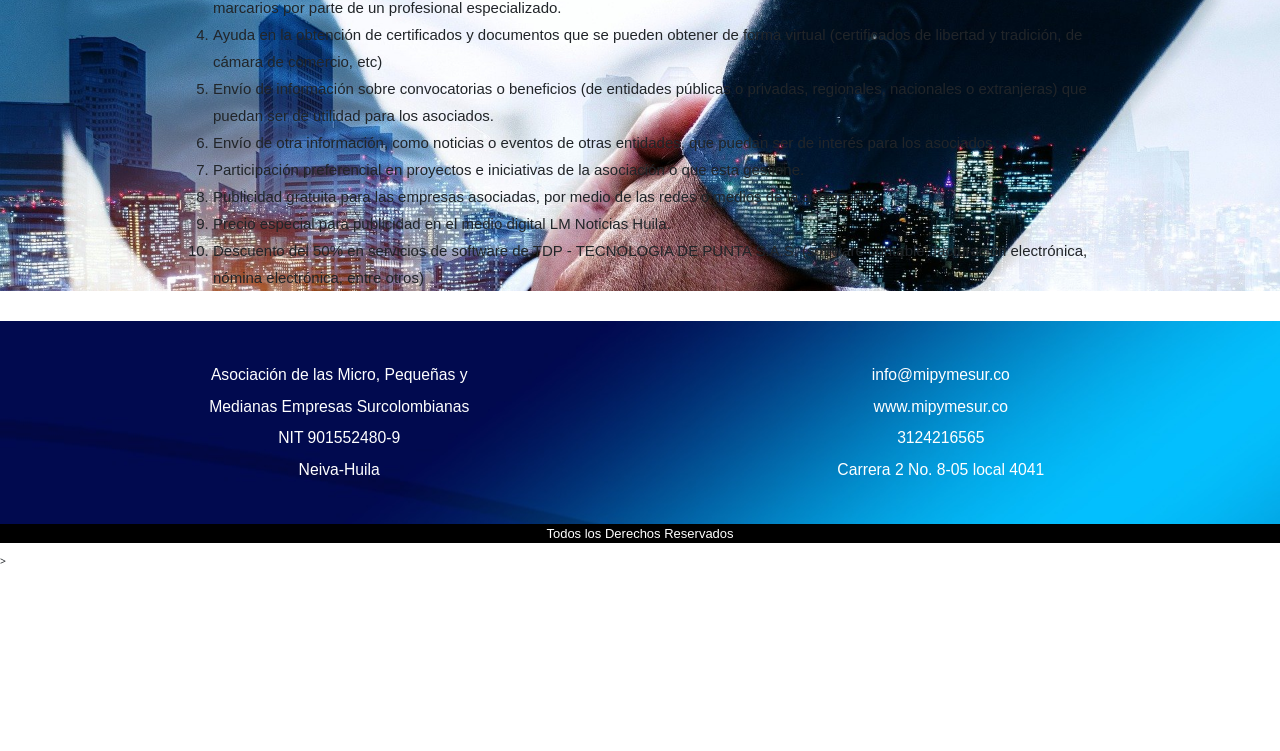
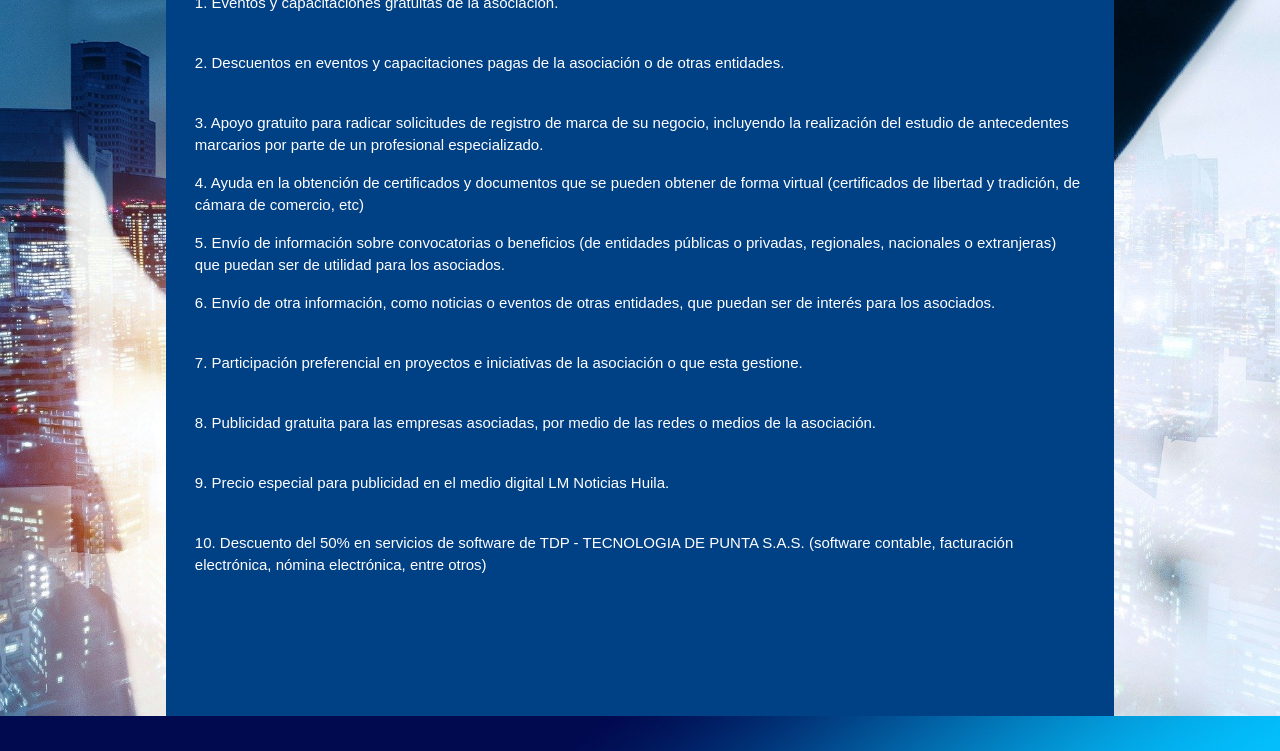
Before and after one commit to camilapuentesvargas/SITIO-WEB, a website: page pages/beneficios.html in a window 1280 px wide. Shown: the part 255-1006 px from the top of the page. Before the commit the page ends 824 px from the top, so only its background shows below. Drawn offline with nearby package versions, Linux system fonts and the light colour scheme; files whose address does not match are found by name.

Commit message:
sitio web

```diff
--- a/pages/beneficios.html
+++ b/pages/beneficios.html
@@ -45,19 +45,24 @@
   </header>
 
   <main>
-    <h1 class="tituloBeneficios colorBlue">BENEFICIOS PARA SOCIOS</h1>
-    <ul class="letraBeneficios">
-        <li>Eventos y capacitaciones gratuitas de la asociación.</li>
-        <li>Descuentos en eventos y capacitaciones pagas de la asociación o de otras entidades.</li>
-        <li>Apoyo gratuito para radicar solicitudes de registro de marca de su negocio, incluyendo la realización del estudio de antecedentes marcarios por parte de un profesional especializado.</li>
-        <li>Ayuda en la obtención de certificados y documentos que se pueden obtener de forma virtual (certificados de libertad y tradición, de cámara de comercio, etc)</li>
-        <li>Envío de información sobre convocatorias o beneficios (de entidades públicas o privadas, regionales, nacionales o extranjeras) que puedan ser de utilidad para los asociados.</li>
-        <li>Envío de otra información, como noticias o eventos de otras entidades, que puedan ser de interés para los asociados.</li>
-        <li>Participación preferencial en proyectos e iniciativas de la asociación o que esta gestione.</li>
-        <li>Publicidad gratuita para las empresas asociadas, por medio de las redes o medios de la asociación.</li>
-        <li>Precio especial para publicidad en el medio digital LM Noticias Huila.</li>
-        <li>Descuento del 50% en servicios de software de TDP - TECNOLOGIA DE PUNTA S.A.S. (software contable, facturación electrónica, nómina electrónica, entre otros)</li>
-    </ul>
+    <div class="containerBeneficios">
+      <div class="BENEFICIOS-PARA-SOCIOS">BENEFICIOS PARA SOCIOS</div>
+      <div class="primero">1. Eventos y capacitaciones gratuitas de la asociación.</div>
+      <div class="segundo">2. Descuentos en eventos y capacitaciones pagas de la asociación o de otras entidades.</div>
+      <div class="tercero">3. Apoyo gratuito para radicar solicitudes de registro de marca de su negocio, incluyendo la realización del estudio de antecedentes marcarios por parte de un profesional especializado.</div>
+      <div class="cuarto">4. Ayuda en la obtención de certificados y documentos que se pueden obtener de forma virtual (certificados de libertad y tradición, de cámara de comercio, etc)</div>
+      <div class="quinto">5. Envío de información sobre convocatorias o beneficios (de entidades públicas o privadas, regionales, nacionales o extranjeras) que puedan ser de utilidad para los asociados.</div>
+      <div class="sexto">6. Envío de otra información, como noticias o eventos de otras entidades, que puedan ser de interés para los asociados.</div>
+      <div class="septimo">7. Participación preferencial en proyectos e iniciativas de la asociación o que esta gestione.</div>
+      <div class="octavo">8. Publicidad gratuita para las empresas asociadas, por medio de las redes o medios de la asociación.</div>
+      <div class="noveno">9. Precio especial para publicidad en el medio digital LM Noticias Huila.</div>
+      <div class="decimo">10. Descuento del 50% en servicios de software de TDP - TECNOLOGIA DE PUNTA S.A.S. (software contable, facturación electrónica, nómina electrónica, entre otros)</div>
+    </div>
+
+
+
+
+
   </main>
 
   <Footer>
--- a/scss/_grillas.scss
+++ b/scss/_grillas.scss
@@ -131,3 +131,71 @@
 .numero { grid-area: numero; }
 .direccion { grid-area: direccion; }
 /*FIN FOOTER*/
+
+
+/*BENEFICIOS*/
+
+.containerBeneficios {  display: grid;
+    grid-template-columns: 1fr;
+    grid-template-rows: 1fr 1fr 1fr 1fr 1fr 1fr 1fr 1fr 1fr 1fr 1fr 1fr;
+    grid-auto-columns: 1fr;
+    grid-auto-rows: 1fr;
+    gap: 0px 0px;
+    font-family: $letra;
+    font-size: 15px;
+    margin-right: 13%;
+    margin-left: 13%;
+    border: solid 2px;
+    padding-bottom: 5%;
+    padding-top: 7%;
+    border: none;
+    background-color: #004085;
+    color: white;
+    grid-auto-flow: row;
+    grid-template-areas:
+    "BENEFICIOS-PARA-SOCIOS"
+      "primero"
+      "segundo"
+      "tercero"
+      "cuarto"
+      "quinto"
+      "sexto"
+      "septimo"
+      "octavo"
+      "noveno"
+      "decimo"
+  }
+  .BENEFICIOS-PARA-SOCIOS { grid-area: BENEFICIOS-PARA-SOCIOS;
+    text-align: center;
+    font-size: 40px;}
+  .primero { grid-area: primero;
+    margin-left: 3%;
+    margin-right: 3%;}
+  .segundo { grid-area: segundo;
+    margin-left: 3%;
+    margin-right: 3%;}
+  .tercero { grid-area: tercero;
+    margin-left: 3%;
+    margin-right: 3%;}
+  .cuarto { grid-area: cuarto;
+    margin-left: 3%;
+    margin-right: 3%;}
+  .quinto { grid-area: quinto;
+    margin-left: 3%;
+    margin-right: 3%; }
+  .sexto { grid-area: sexto;
+    margin-left: 3%;
+    margin-right: 3%;}
+  .septimo { grid-area: septimo;
+    margin-left: 3%;
+    margin-right: 3%;}
+  .octavo { grid-area: octavo;
+    margin-left: 3%;
+    margin-right: 3%;}
+  .noveno { grid-area: noveno;
+    margin-left: 3%;
+    margin-right: 3%;}
+  .decimo { grid-area: decimo;
+    margin-left: 3%;
+    margin-right: 3%;}
+/*FIN BENEFICIOS*/
--- a/scss/estilo.scss
+++ b/scss/estilo.scss
@@ -1,8 +1,5 @@
 @import "variable";
 @import "grillas";
-@import "imagenes";
-@import "maps";
-@import "extend";
 
 * {
     margin: 0;
@@ -99,6 +96,8 @@ h2{
     margin-left: 15%;
     margin-right: 15%;
     list-style-type: decimal;
+    background-color: #004085;
+    color: white;
 }
 .afiliacion{
     text-align: center;
@@ -112,6 +111,8 @@ h2{
     font-family: sans-serif;
     margin-left: 15%;
     margin-right: 15%;
+    background-color: #004085;
+    color: white;
 }
 .tablaFormulario{
     line-height: 1.8;
@@ -119,6 +120,11 @@ h2{
     font-family: sans-serif;
     margin-left: 15%;
     margin-right: 15%;
+    background-color: #004085;
+    color: white;
+    text-align: center;
+    background-color: #004085;
+    color: white;
 }
 .formulario{
     margin-top: 100px;
@@ -128,31 +134,41 @@ h2{
     font-family: sans-serif;
     margin-left: 15%;
     margin-right: 15%;
+
 }
 .formularioLetra{
     font-size: 18px ;
     font-family: sans-serif;
-    margin-bottom: 100px;
+    margin-bottom: 15%;
     margin-top: 100px;
     margin-left: 15%;
     margin-right: 15%;
+    padding-bottom: 15%;
 }
 .eventos{
     font-family: sans-serif;
     text-align: center;
     font-size: 50px;
+    padding-top: 8%;
+    padding-bottom: 5%;
 }
 .paginaConstruccion1 {
     position: center;
     display: flex;
     justify-content: center;
     size: 100%;
+    height: 500px;
+    width: 500px;
+    margin-left: 15%;
+    margin-right: 15%;
+    padding-bottom: 5%;
 }
 .asociados{
     text-align: center;
     font-family: sans-serif;
     padding-bottom: 100px;
     font-size: 30px;
+    padding-top: 10%;
 }
 .logosSeccion{
     display: flex;
@@ -171,22 +187,27 @@ h2{
 .carrocerias{
     width: 300px;
     height: 200px;
+    margin: 3%;
 }
 .ksc{
     width: 300px;
     height: 200px;
+    margin: 3%;
 }
 .logistica{
     width: 300px;
     height: 200px;
+    margin: 3%;
 }
 .tdp{
     width: 300px;
     height: 200px;
+    margin: 3%;
 }
 .sunnyapp{
     width: 300px;
     height: 200px;
+    margin: 3%;
 }
 img.carrocerias:hover,
 img.ksc:hover,
@@ -204,18 +225,23 @@ img.sunnyapp:hover{
     margin-bottom: 5%;
     margin-left: 15%;
     margin-right: 15%;
+    padding-top: 10%;
+    color: $tituloh1;
 }
 .content{
-    background: #FFF5C4;
+    margin-bottom: 5%;
     color: white;
     padding: 0 1.5em;
     line-height: 1.6;
 }
 .contactanosWrapper{
     box-shadow: 0 0 20px 0 rgb(0, 10, 15);
+    margin-right: 20%;
+    margin-left: 20%;
 }
 .contactanosWrapper>*{
     padding: 2em;
+    background-color: rgb(84, 154, 220);
 }
 .contactForm{
     background-color: rgb(121, 161, 255);
@@ -256,7 +282,8 @@ img.sunnyapp:hover{
     padding: 1em;
 }
 .contactInfo{
-    background: red
+    background:black;
+
 }
 .contactInfo h2,
 .contactInfo ul,
@@ -291,7 +318,10 @@ img.sunnyapp:hover{
     margin-right: 15%;
     display: flex;
     justify-content: center;
+    padding-bottom: 10%;
 }
 .informacionEspacio{
     margin: 2px;
 }
+.main{margin-top: 5%;
+margin-bottom: 5%;}
```
Also changed, not shown: pages/contactenos.html (+2 -18 lines), css/estilo.css.
